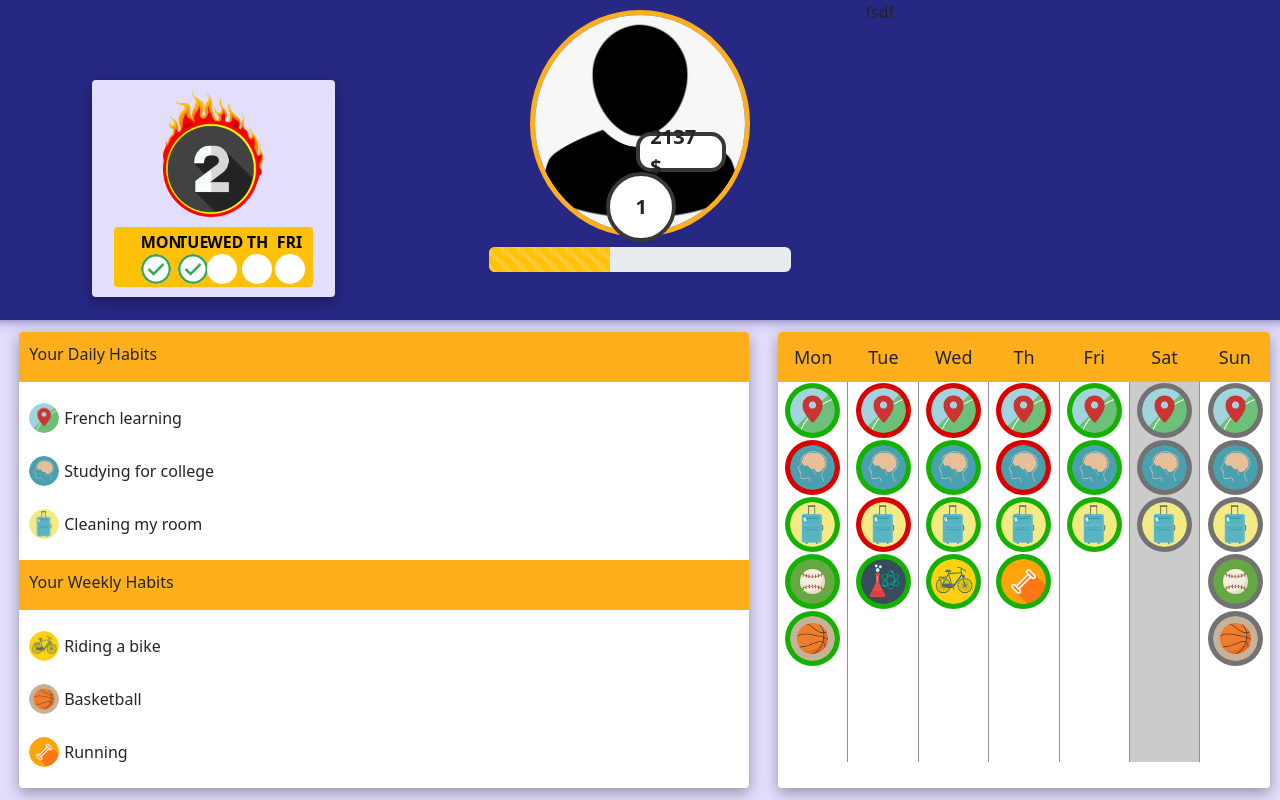
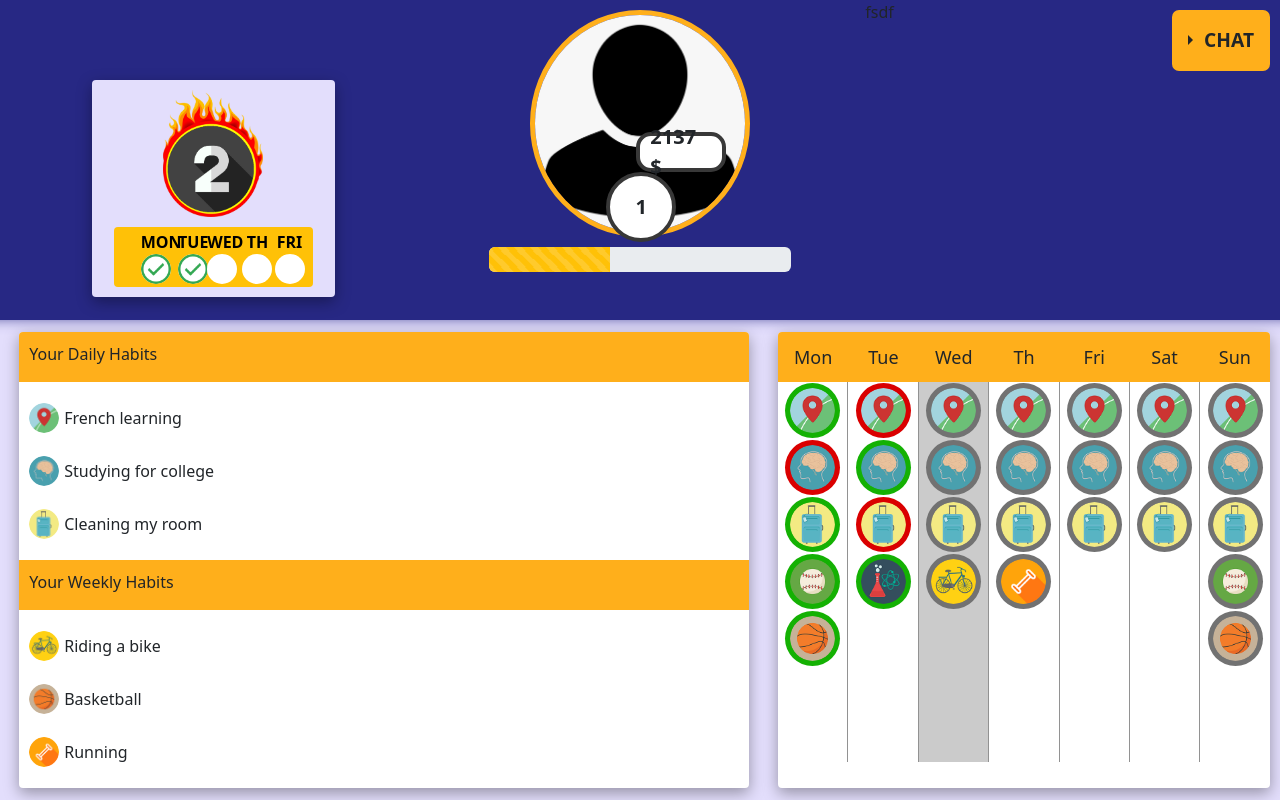
Before and after one commit to m-prezes/HACKATON-AKAI2022, a React (Create React App) app in the folder frontend/: page / in a window 1280 px wide. Built offline with nearby package versions, Linux system fonts and the light colour scheme.

Commit message:
Init chat

```diff
--- a/frontend/src/App.js
+++ b/frontend/src/App.js
@@ -13,7 +13,7 @@ import MainScreen from './views/MainScreen';
 
 function App() {
 
-  const [isLoading, setIsLoading] = useState(true);
+  const [isLoading, setIsLoading] = useState(false);
 
   useEffect(() => {
     setTimeout(() => {
--- /dev/null
+++ b/frontend/src/components/Chat.css
@@ -0,0 +1,88 @@
+input[type='checkbox'] {
+    display: none;
+}
+
+.lbl-toggle {
+  display: block;
+
+  font-weight: bold;
+  font-size: 1.2rem;
+  text-transform: uppercase;
+  text-align: center;
+
+  padding: 1rem;
+
+  background: var(--secondary-color);
+
+  cursor: pointer;
+
+  border-radius: 7px;
+  transition: all 0.25s ease-out;
+}
+
+.lbl-toggle:hover {
+  color: #7C5A0B;
+}
+
+.lbl-toggle::before {
+  content: ' ';
+  display: inline-block;
+
+  border-top: 5px solid transparent;
+  border-bottom: 5px solid transparent;
+  border-left: 5px solid currentColor;
+
+  vertical-align: middle;
+  margin-right: .7rem;
+  transform: translateY(-2px);
+
+  transition: transform .2s ease-out;
+}
+
+.collapsible-content .content-inner {
+  background: var(--background-color);
+
+  border-bottom-left-radius: 7px;
+  border-bottom-right-radius: 7px;
+  padding: .5rem 1rem;
+}
+
+.collapsible-content {
+  max-height: 0px;
+  max-width: 0px;
+  overflow-y: scroll;
+
+  transition: all .25s ease-in-out;
+}
+
+.toggle:checked + .lbl-toggle + .collapsible-content {
+  max-height: 250px;
+  max-width: 100%;
+}
+
+.toggle:checked + .lbl-toggle::before {
+  transform: rotate(90deg) translateX(-3px);
+}
+
+.toggle:checked + .lbl-toggle {
+  border-bottom-right-radius: 0;
+  border-bottom-left-radius: 0;
+}
+
+.wrap-collapsible{
+  position: fixed;
+  top: 10px;
+  right: 10px;
+  width: 30%;
+}
+
+.collapsible-container{
+  display: flex;
+  justify-content: flex-end;
+}
+
+.wrap-collapsible{
+  display: flex;
+  flex-direction: column;
+  align-items: flex-end;
+}
--- /dev/null
+++ b/frontend/src/components/Chat.js
@@ -0,0 +1,41 @@
+import { useState } from 'react';
+import './Chat.css';
+
+function Chat(props) {
+
+    const [checked, setChecked] = useState(false);
+
+    const handleChange = (e) => {
+        const input = document.getElementById('chat-collapse');
+        setChecked(!checked);
+        if (!checked) {
+            input.style.maxHeight = "250px";
+            input.style.maxWidth = "100%";
+        } else {
+            input.style.maxHeight = "0px";
+            input.style.maxWidth = "0px";
+        }
+    };
+
+    return (
+        <div className="wrap-collapsible">
+            <div className='collapsible-container'>
+                <input id="collapsible" className="toggle" type="checkbox" onChange={(e) => handleChange(e)}/>
+                <label for="collapsible" className="lbl-toggle">Chat</label>
+            </div>
+            <div id='chat-collapse' className="collapsible-content">
+                <div className="content-inner">
+                    <p>
+                        QUnit is by calling one of the object that are embedded in JavaScript, and faster JavaScript program could also used with
+                        its elegant, well documented, and functional programming using JS, HTML pages Modernizr is a popular browsers without
+                        plug-ins. Test-Driven Development. QUnit is by calling one of the object that are embedded in JavaScript, and faster JavaScript program could also used with
+                        its elegant, well documented, and functional programming using JS, HTML pages Modernizr is a popular browsers without
+                        plug-ins. Test-Driven Development.
+                    </p>
+                </div>
+            </div>
+        </div>
+    )
+}
+
+export default Chat;
--- a/frontend/src/utils/getWeekAndCurrentDay.js
+++ b/frontend/src/utils/getWeekAndCurrentDay.js
@@ -3,5 +3,5 @@ export const getWeekAndCurrentDay = () => {
     const date = new Date();
     const today = date.getDay();
 
-    return [week, today]
+    return [week, 2]
 }
--- a/frontend/src/views/MainScreen.js
+++ b/frontend/src/views/MainScreen.js
@@ -1,10 +1,12 @@
 import Hero from '../components/Hero';
 import MainView from '../components/MainView';
+import Chat from '../components/Chat';
 import './MainScreen.css'
 
 function MainScreen(props) {
     return (
         <>
+        <Chat />
         <Hero />
         <MainView />
         </>
```
